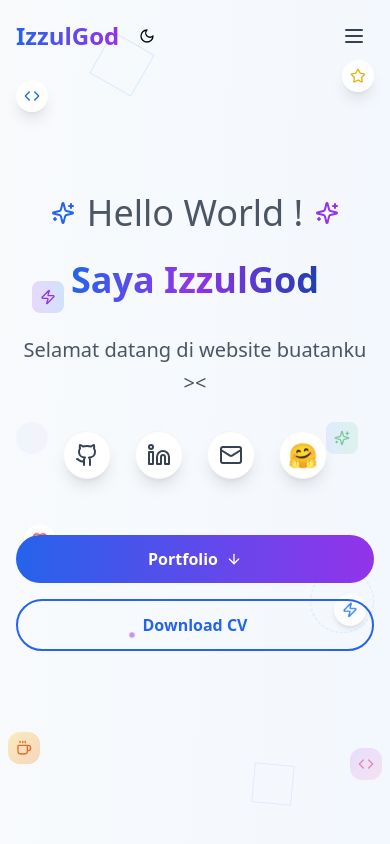
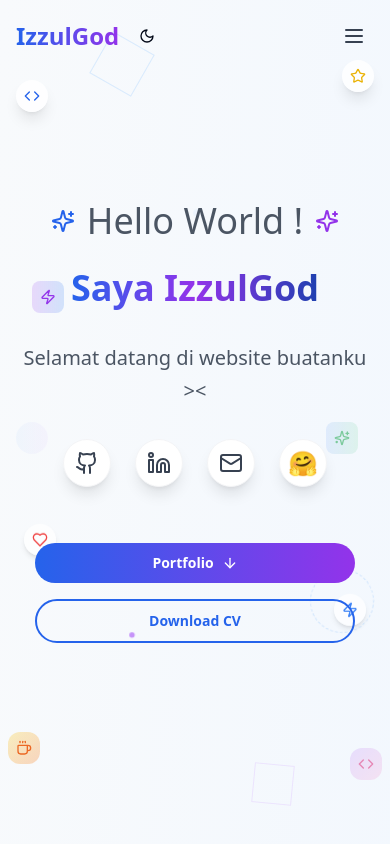
Before and after one commit to IzzulGod/about-izzulgod, a React (Vite) app: page / in a window 390 px wide. Shown: the top 844 px of the page. Built offline with nearby package versions, Linux system fonts and the light colour scheme.

Commit message:
Fix: Adjust hero section button styles for mobile
Reduced the width and height of the portfolio and download CV buttons in the hero section for improved mobile display.

```diff
--- a/src/components/Hero.tsx
+++ b/src/components/Hero.tsx
@@ -136,11 +136,11 @@ const Hero = () => {
 
           {/* CTA Buttons */}
           <div className="flex flex-col sm:flex-row gap-4 justify-center items-center">
-            <button onClick={scrollToProjects} className="w-full sm:w-auto px-6 sm:px-10 py-3 sm:py-4 bg-gradient-to-r from-blue-600 to-purple-600 text-white rounded-full font-semibold hover:shadow-lg transition-all duration-300 hover:scale-105 flex items-center justify-center space-x-2 sm:space-x-3 group text-base sm:text-lg">
+            <button onClick={scrollToProjects} className="w-full sm:w-auto px-4 sm:px-10 py-2.5 sm:py-4 bg-gradient-to-r from-blue-600 to-purple-600 text-white rounded-full font-semibold hover:shadow-lg transition-all duration-300 hover:scale-105 flex items-center justify-center space-x-2 sm:space-x-3 group text-sm sm:text-lg max-w-xs sm:max-w-none">
               <span>Portfolio</span>
               <ArrowDown className="w-4 h-4 sm:w-5 sm:h-5" />
             </button>
-            <button onClick={downloadCV} className="w-full sm:w-auto px-6 sm:px-10 py-3 sm:py-4 border-2 border-blue-600 dark:border-blue-400 text-blue-600 dark:text-blue-400 rounded-full font-semibold hover:bg-blue-600 dark:hover:bg-blue-400 hover:text-white dark:hover:text-gray-900 transition-all duration-300 hover:scale-105 text-base sm:text-lg">
+            <button onClick={downloadCV} className="w-full sm:w-auto px-4 sm:px-10 py-2.5 sm:py-4 border-2 border-blue-600 dark:border-blue-400 text-blue-600 dark:text-blue-400 rounded-full font-semibold hover:bg-blue-600 dark:hover:bg-blue-400 hover:text-white dark:hover:text-gray-900 transition-all duration-300 hover:scale-105 text-sm sm:text-lg max-w-xs sm:max-w-none">
               Download CV
             </button>
           </div>
```
